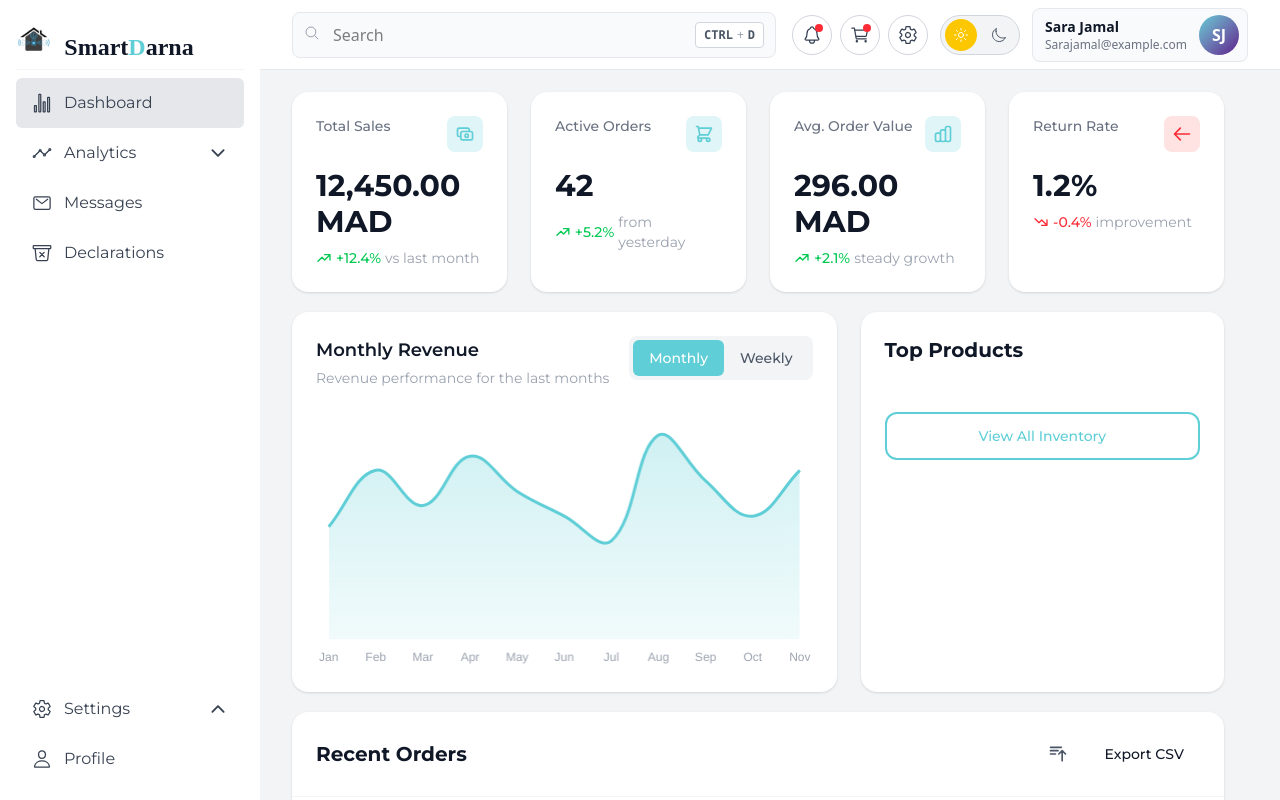
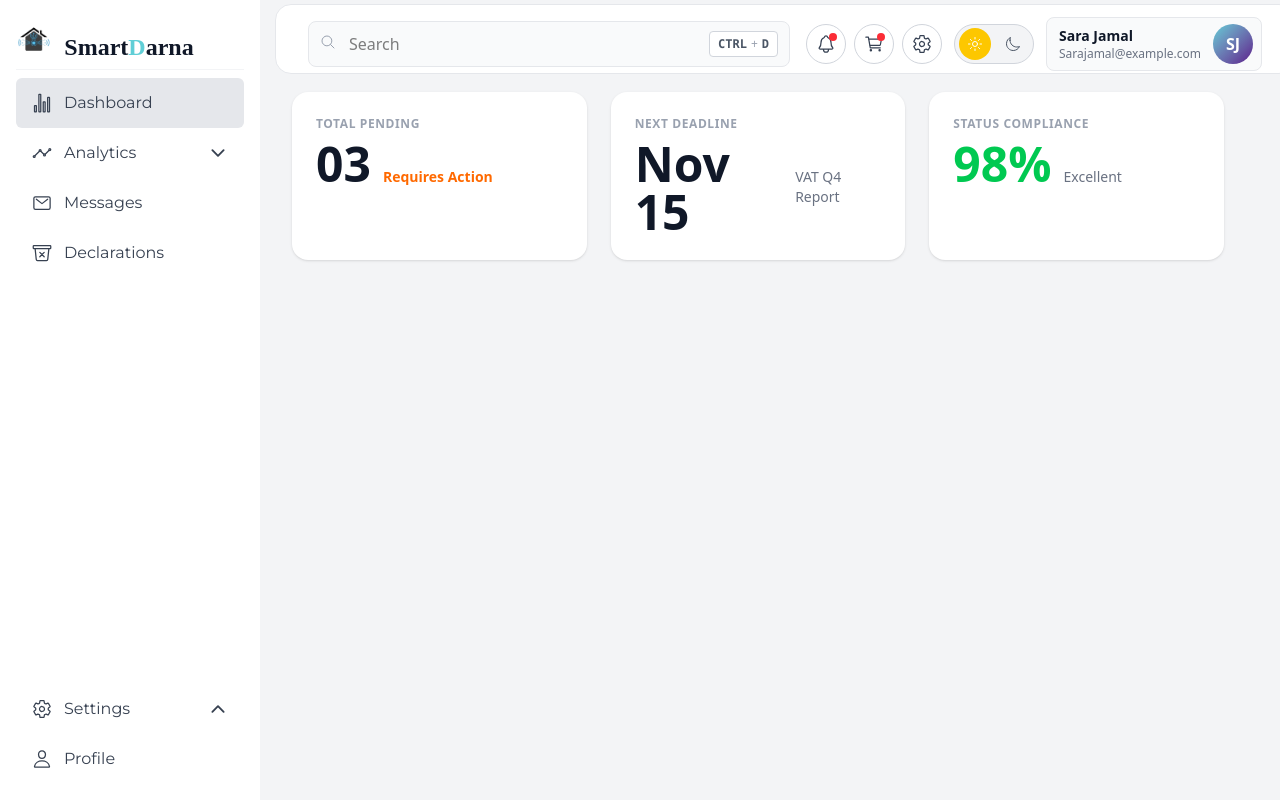
Before and after one commit to AZZEDINE-RIH/SmartDarna-, an Angular app: page /user/declarations in a window 1280 px wide. Before the commit this address led to /. Built offline with nearby package versions, Linux system fonts and the light colour scheme; a web font is replaced by a local one.

Commit message:
declaration's cards

```diff
--- a/src/app/User/declaration/declaration.html
+++ b/src/app/User/declaration/declaration.html
@@ -1 +1,36 @@
-<p>declaration works!</p>
+<div class="bg-gray-100 px-8">
+    <div class="grid grid-cols-1 md:grid-cols-2 lg:grid-cols-3 gap-6 max-w-7xl mx-auto mb-5 pt-3">
+        <!-- Total Pending Card -->
+        <div class="bg-white rounded-2xl p-6 shadow-sm">
+            <div class="text-gray-400 text-xs font-semibold uppercase tracking-wider mb-2">
+                Total Pending
+            </div>
+            <div class="flex items-baseline gap-3">
+                <div class="text-5xl font-bold text-gray-900">03</div>
+                <div class="text-orange-500 font-semibold text-sm">Requires Action</div>
+            </div>
+        </div>
+
+        <!-- Next Deadline Card -->
+        <div class="bg-white rounded-2xl p-6 shadow-sm">
+            <div class="text-gray-400 text-xs font-semibold uppercase tracking-wider mb-2">
+                Next Deadline
+            </div>
+            <div class="flex items-baseline gap-3">
+                <div class="text-5xl font-bold text-gray-900">Nov 15</div>
+                <div class="text-gray-500 font-medium text-sm">VAT Q4 Report</div>
+            </div>
+        </div>
+
+        <!-- Status Compliance Card -->
+        <div class="bg-white rounded-2xl p-6 shadow-sm">
+            <div class="text-gray-400 text-xs font-semibold uppercase tracking-wider mb-2">
+                Status Compliance
+            </div>
+            <div class="flex items-baseline gap-3">
+                <div class="text-5xl font-bold text-green-500">98%</div>
+                <div class="text-gray-500 font-medium text-sm">Excellent</div>
+            </div>
+        </div>
+    </div>
+</div>
--- a/src/app/User/navbar/navbar.html
+++ b/src/app/User/navbar/navbar.html
@@ -1,6 +1,6 @@
 
-<nav class="fixed top-0 left-[260px] w-[calc(100%-260px)] h-[70px] bg-white border-b border-gray-200 z-50">
-      <div class="flex items-center justify-between px-8 h-full gap-4">
+<nav class="fixed top-1 left-[275px] w-[calc(100%-260px)] h-[70px] bg-white rounded-2xl border border-gray-200 z-50 ">
+      <div class="flex items-center justify-between px-8 py-3 gap-4">
 
     <!-- Center Section: Search Bar -->
         <div class="flex-1 max-w-2xl">
@@ -44,7 +44,7 @@
             class="cursor-pointer relative w-20 h-10 bg-gray-100 rounded-full border border-gray-300 flex items-center px-1 transition-all overflow-hidden"
           >
             <div
-              class="absolute w-8 h-8 rounded-full transition-transform duration-300"
+              class="absolute w-8 h-8 rounded-full bg-yellow-400 z-10 transition-transform duration-300"
               [ngClass]="isDarkMode ? 'bg-slate-700' : 'bg-yellow-400'"
               [style.transform]="isDarkMode ? 'translateX(40px)' : 'translateX(0)'"
             ></div>
--- a/src/app/User/sidebar/sidebar.ts
+++ b/src/app/User/sidebar/sidebar.ts
@@ -1,6 +1,7 @@
 import { Component } from '@angular/core';
 import { CommonModule } from '@angular/common';
 import { CUSTOM_ELEMENTS_SCHEMA } from '@angular/core';
+import { RouterModule, Router } from '@angular/router';
 
 interface SidebarChild {
   id: string;
@@ -11,13 +12,14 @@ interface SidebarItem {
   id: string;
   label: string;
   icon: string;
-  type: 'page' | 'submenu';
+  type: 'page' | 'submenu' | 'link';
+  route?: string;
   children?: SidebarChild[];
 }
 
 @Component({
   selector: 'app-sidebar',
-  imports: [CommonModule],
+  imports: [CommonModule, RouterModule],
   schemas: [CUSTOM_ELEMENTS_SCHEMA],
   templateUrl: './sidebar.html',
   styleUrl: './sidebar.css',
@@ -31,7 +33,9 @@ export class Sidebar {
       id: 'dashboard',
       label: 'Dashboard',
       icon: 'stats-chart-outline',
-      type: 'page'
+      type: 'link',
+      route: '/user/dashboard'
+
     },
     {
       id: 'analytics',
@@ -54,7 +58,8 @@ export class Sidebar {
       id: 'declarations',
       label: 'Declarations',
       icon: 'trash-bin-outline',
-      type: 'page'
+      type: 'link',
+      route: '/user/declarations'
     },
 
   ];
@@ -94,10 +99,25 @@ export class Sidebar {
     return this.activeItem === childId ? 'active' : '';
   }
 
+  constructor(private router: Router) {}
+
   handleItemClick(item: SidebarItem): void {
+    // If it's a link => navigate
+    if (item.type === 'link' && item.route) {
+      this.activeItem = item.id;
+      this.openSubmenu = null;
+      this.router.navigate([item.route]);
+      return;
+    }
+
+    // If it's a page => keep your logic
     if (item.type === 'page') {
       this.handlePageClick(item.id);
-    } else {
+      return;
+    }
+
+    // If it's submenu => toggle submenu
+    if (item.type === 'submenu') {
       this.handleSubmenuToggle(item.id);
     }
   }
--- a/src/app/app.html
+++ b/src/app/app.html
@@ -2,6 +2,5 @@
 <app-navbar></app-navbar>
 
 <main class="ml-[260px] pt-[80px] pr-6 pb-6 h-screen overflow-y-auto bg-gray-100">
-  <app-dashboard></app-dashboard>
-  <!-- <router-outlet/> if you use routes for pages -->
+  <router-outlet></router-outlet>
 </main>
--- a/src/app/app.routes.ts
+++ b/src/app/app.routes.ts
@@ -1,3 +1,16 @@
 import { Routes } from '@angular/router';
+import { Dashboard } from './User/dashboard/dashboard';
+import { Declaration } from './User/declaration/declaration';
 
-export const routes: Routes = [];
+export const routes: Routes = [
+  {
+    path: 'user',
+    children: [
+      { path: 'dashboard', component: Dashboard },
+      { path: 'declarations', component: Declaration },
+      { path: '', redirectTo: 'dashboard', pathMatch: 'full' }
+    ]
+  },
+  { path: '', redirectTo: '/user/dashboard', pathMatch: 'full' },
+  { path: '**', redirectTo: '/user/dashboard' }
+];
```
